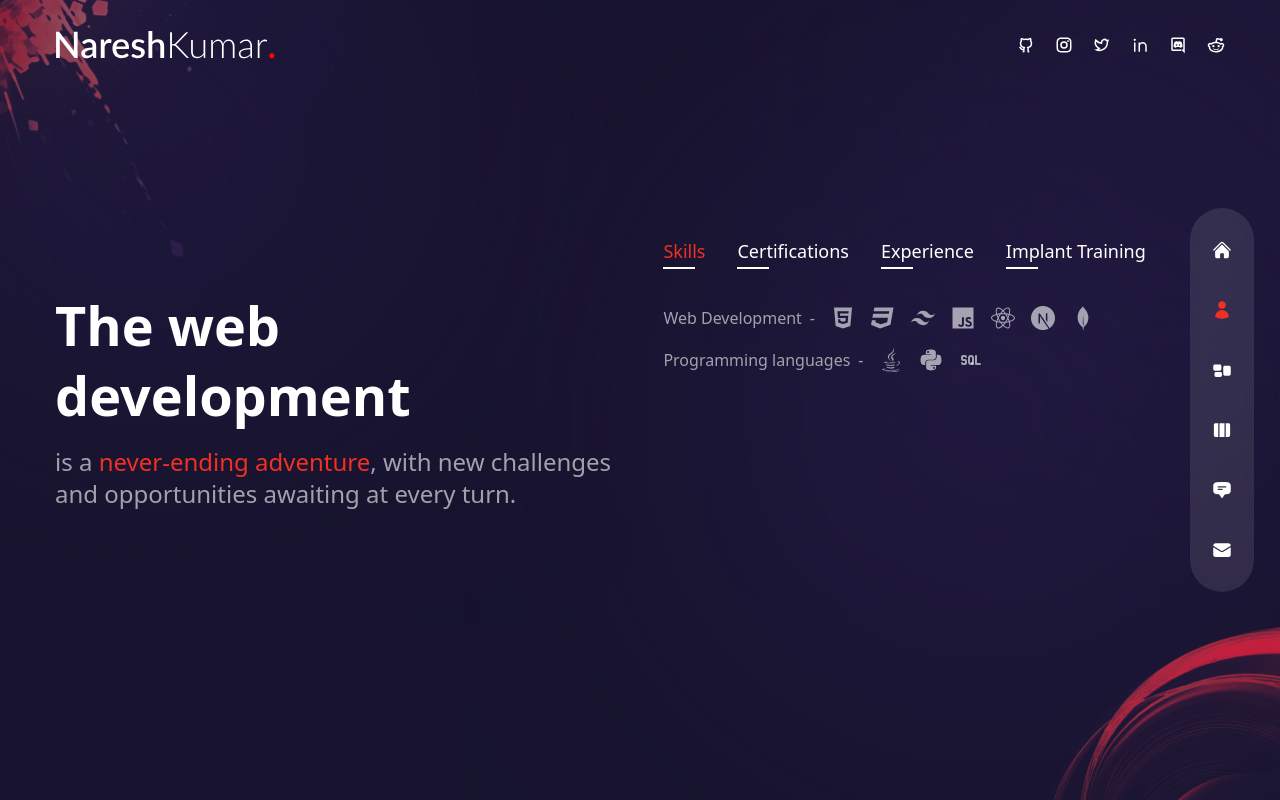
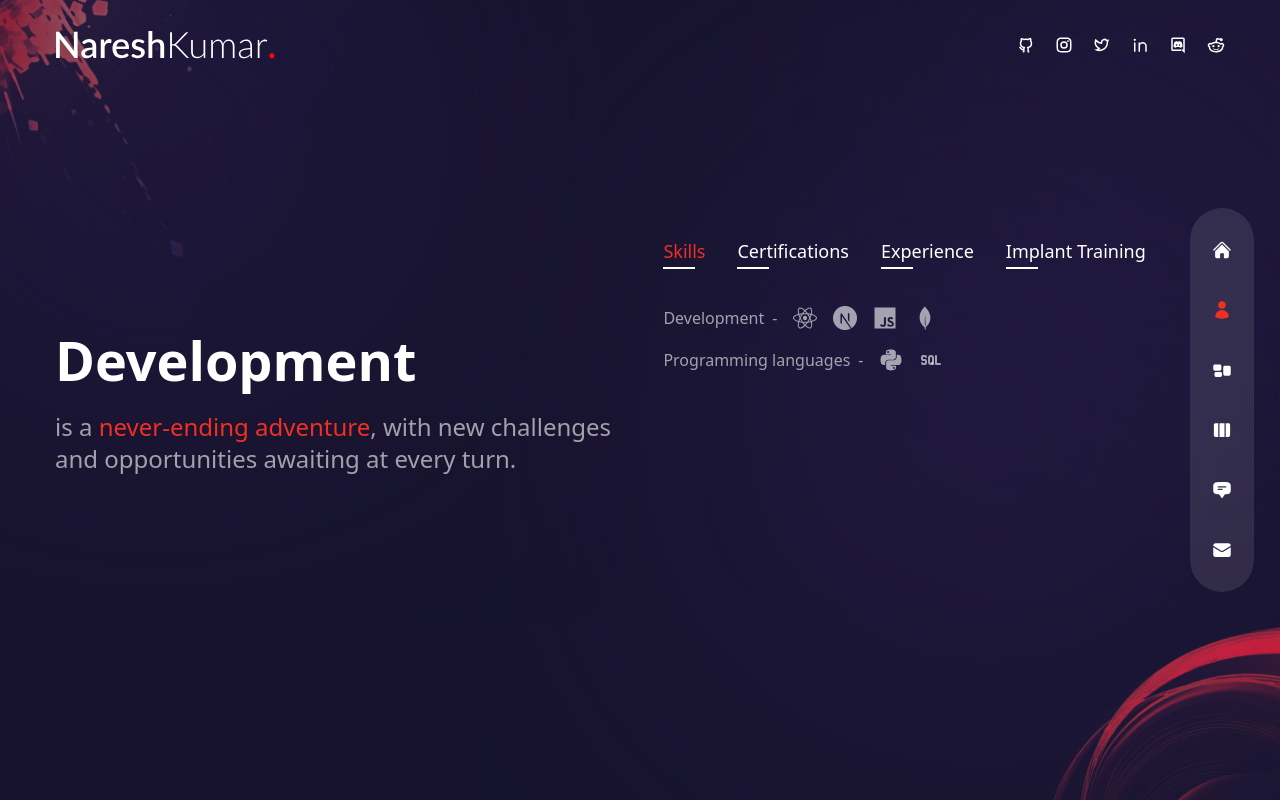
Before and after one commit to NareshGarfield/portfolio, a Next.js app: page /about in a window 1280 px wide. Built offline with nearby package versions, Linux system fonts and the light colour scheme.

Commit message:
Update index.js

```diff
--- a/pages/about/index.js
+++ b/pages/about/index.js
@@ -1,6 +1,6 @@
 import React, {useState} from "react";
-import {FaHtml5, FaCss3, FaJs, FaJava, FaReact, FaPython, } from 'react-icons/fa';
-import {SiNextdotjs, SiTailwindcss, SiMongodb} from 'react-icons/si';
+import { FaJs, FaReact, FaPython } from 'react-icons/fa';
+import {SiNextdotjs, SiMongodb} from 'react-icons/si';
 import {TbSql} from 'react-icons/tb';
 import Circles from '../../components/Circles';
 import {motion} from 'framer-motion';
@@ -11,20 +11,17 @@ export const aboutData = [
     title: 'skills',
     info: [
       {
-        title: 'Web Development',
+        title: 'Development',
         icons: [
-          <FaHtml5 />,
-          <FaCss3 />,
-          <SiTailwindcss/>,
-          <FaJs />,
           <FaReact />,
           <SiNextdotjs />,
+          <FaJs />,
           <SiMongodb/>,
         ],
       },
       {
         title: 'Programming languages',
-        icons: [<FaJava />, <FaPython/>, <TbSql/>],
+        icons: [<FaPython/>, <TbSql/>],
       },
     ],
   },
@@ -35,23 +32,11 @@ export const aboutData = [
         title: 'The Web Developer Bootcamp 2023, Udemy',
         stage: 'May 2023',
       },
-      // {
-      //   title: 'Adobe Design Achievement Awards - Finalist',
-      //   stage: '2009 - 2010',
-      // },
     ],
   },
   {
     title: 'experience',
     info: [
-      // {
-      //   title: 'UX/UI Designer - XYZ Company',
-      //   stage: '2012 - 2023',
-      // },
-      // {
-      //   title: 'Web Developer - ABC Agency',
-      //   stage: '2010 - 2012',
-      // },
        {
         title: 'Intern - Neelan Oxysoft Pvt.Ltd',
         stage: 'Dec 2021 - Mar 2022',
@@ -61,14 +46,6 @@ export const aboutData = [
   {
     title: 'implant Training',
     info: [
-      // {
-      //   title: 'Web Development - ABC University, LA, CA',
-      //   stage: '2011',
-      // },
-      // {
-      //   title: 'Computer Science Diploma - AV Technical Institute',
-      //   stage: '2009',
-      // },
       {
         title: 'MD Info-Tech Solutions, Erode',
         stage: '2020',
@@ -98,7 +75,7 @@ const About = () => {
         variants={fadeIn('right',0.2)}
         initial='hidden'
         animate='show'
-        exit='hidden'>The web development</motion.h2>
+        exit='hidden'>Development</motion.h2>
         <motion.p className="text-2xl"
         variants={fadeIn('right',0.4)}
         initial='hidden'
```
